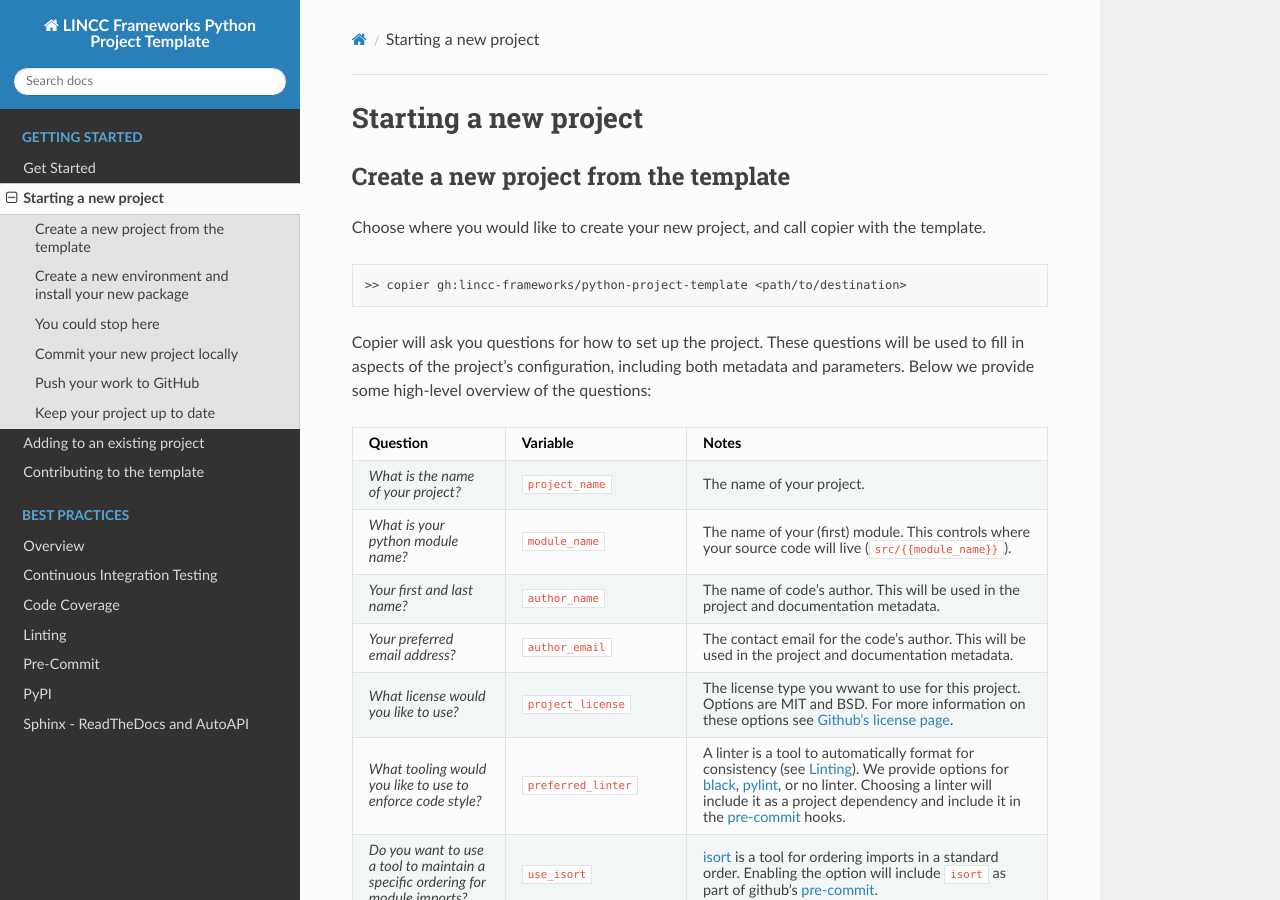
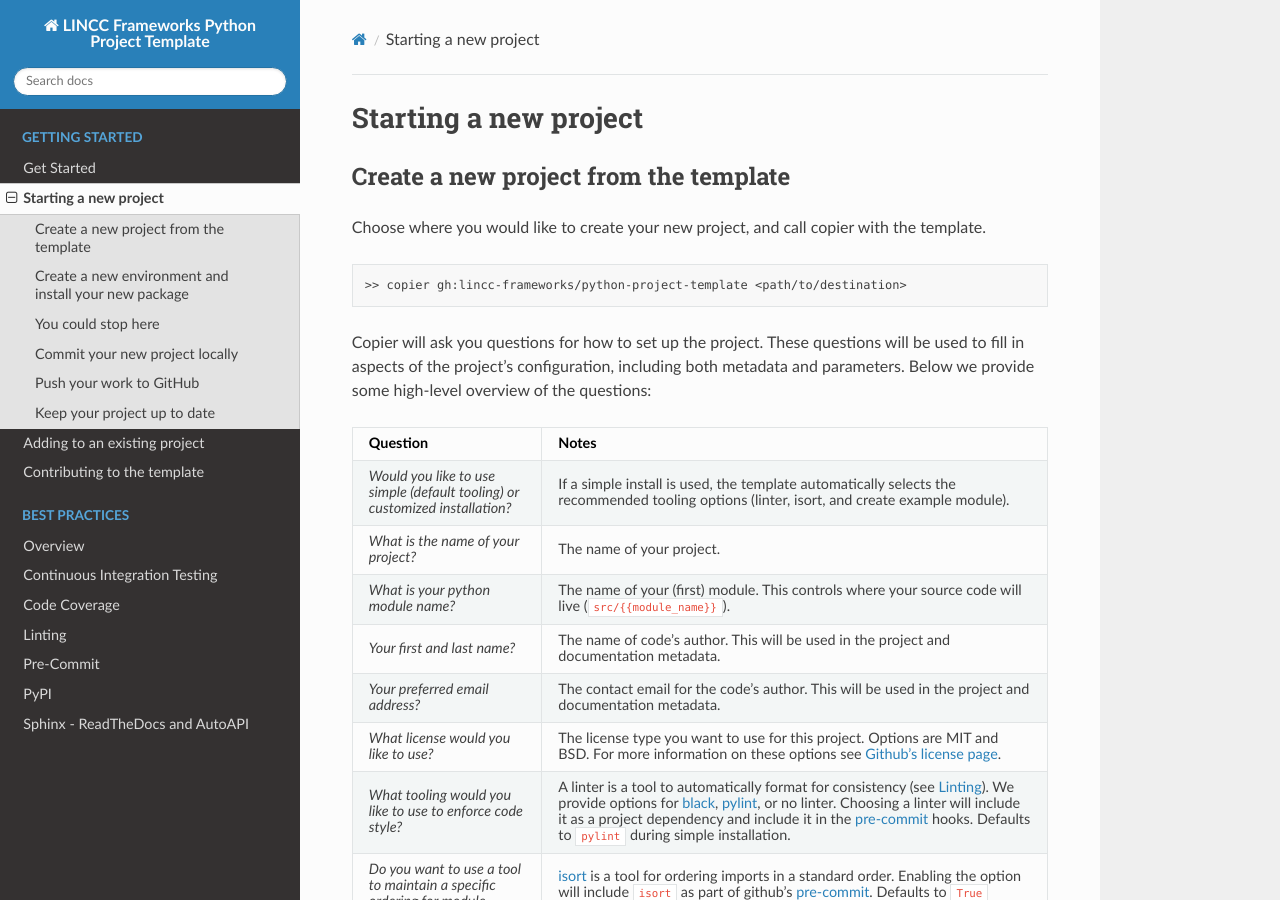
Before and after one commit to lincc-frameworks/python-project-template, a Sphinx documentation site: the page built from docs/source/new_project.rst, in a window 1280 px wide and 900 px high. Built offline with Sphinx 7.4.7 and the Read the Docs theme 2.0.0, drawn with Linux system fonts in a browser that asks for light colours; the version number could not be read and is left out; some of the changed text lies outside the part shown.

Commit message:
Update documentation for simple install

```diff
--- a/docs/source/new_project.rst
+++ b/docs/source/new_project.rst
@@ -17,32 +17,25 @@
    :header-rows: 1
 
    * - **Question**
-     - **Variable**
      - **Notes**
+   * - *Would you like to use simple (default tooling) or customized installation?*
+     - If a simple install is used, the template automatically selects the recommended tooling options (linter, isort, and create example module).
    * - *What is the name of your project?*
-     - ``project_name``
      - The name of your project.
    * - *What is your python module name?*
-     - ``module_name``
      - The name of your (first) module. This controls where your source code will live (``src/{{module_name}}``).
    * - *Your first and last name?*
-     - ``author_name``
      -  The name of code's author.  This will be used in the project and documentation metadata.
    * - *Your preferred email address?*
-     - ``author_email``
      - The contact email for the code's author. This will be used in the project and documentation metadata.
    * - *What license would you like to use?*
-     - ``project_license``
-     - The license type you wwant to use for this project. Options are MIT and BSD. For more information on these options see `Github's license page <https://docs.github.com/en/repositories/managing-your-repositorys-settings-and-features/customizing-your-repository/licensing-a-repository>`_.
+     - The license type you want to use for this project. Options are MIT and BSD. For more information on these options see `Github's license page <https://docs.github.com/en/repositories/managing-your-repositorys-settings-and-features/customizing-your-repository/licensing-a-repository>`_.
    * - *What tooling would you like to use to enforce code style?*
-     - ``preferred_linter``
-     - A linter is a tool to automatically format for consistency (see :doc:`Linting <../practices/linting>`). We provide options for `black <https://black.readthedocs.io/en/stable/>`_, `pylint <https://pypi.org/project/pylint/>`_, or no linter. Choosing a linter will include it as a project dependency and include it in the :doc:`pre-commit <../practices/precommit>` hooks.
+     - A linter is a tool to automatically format for consistency (see :doc:`Linting <../practices/linting>`). We provide options for `black <https://black.readthedocs.io/en/stable/>`_, `pylint <https://pypi.org/project/pylint/>`_, or no linter. Choosing a linter will include it as a project dependency and include it in the :doc:`pre-commit <../practices/precommit>` hooks. Defaults to ``pylint`` during simple installation.
    * - *Do you want to use a tool to maintain a specific ordering for module imports?*
-     - ``use_isort``
-     - `isort <https://pycqa.github.io/isort/>`_ is a tool for ordering imports in a standard order. Enabling the option will include ``isort`` as part of github's :doc:`pre-commit <../practices/precommit>`.
+     - `isort <https://pycqa.github.io/isort/>`_ is a tool for ordering imports in a standard order. Enabling the option will include ``isort`` as part of github's :doc:`pre-commit <../practices/precommit>`. Defaults to ``True`` during simple installation.
    * - *Do you want to create some example module code?*
-     - ``create_example_module``
-     - If this option is selected the template will create a model in ``src/{{module_name}}`` and create a corresponding example test file.
+     - If this option is selected the template will create a model in ``src/{{module_name}}`` and create a corresponding example test file. Defaults to ``True`` during simple installation.
 
 While these choices will provide the initial structure for your project, most can be changed later. See Copier's `documentation for changing answers to the question <https://copier.readthedocs.io/en/stable/updating/>`_
 
```
